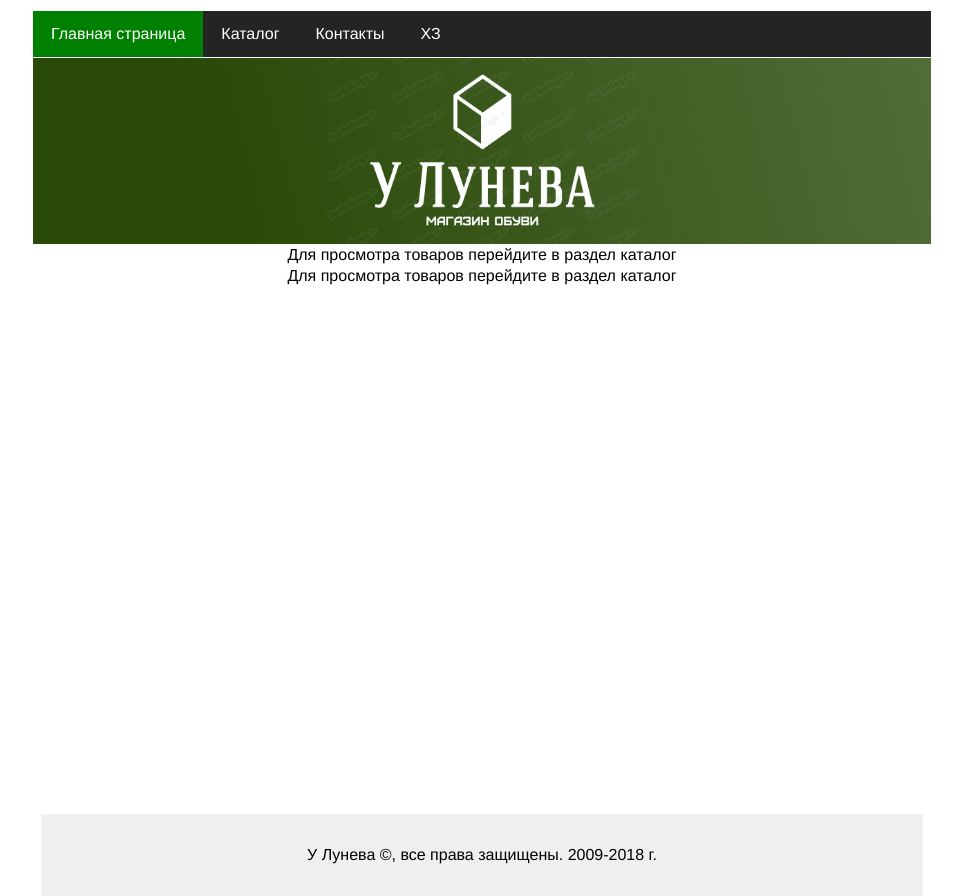
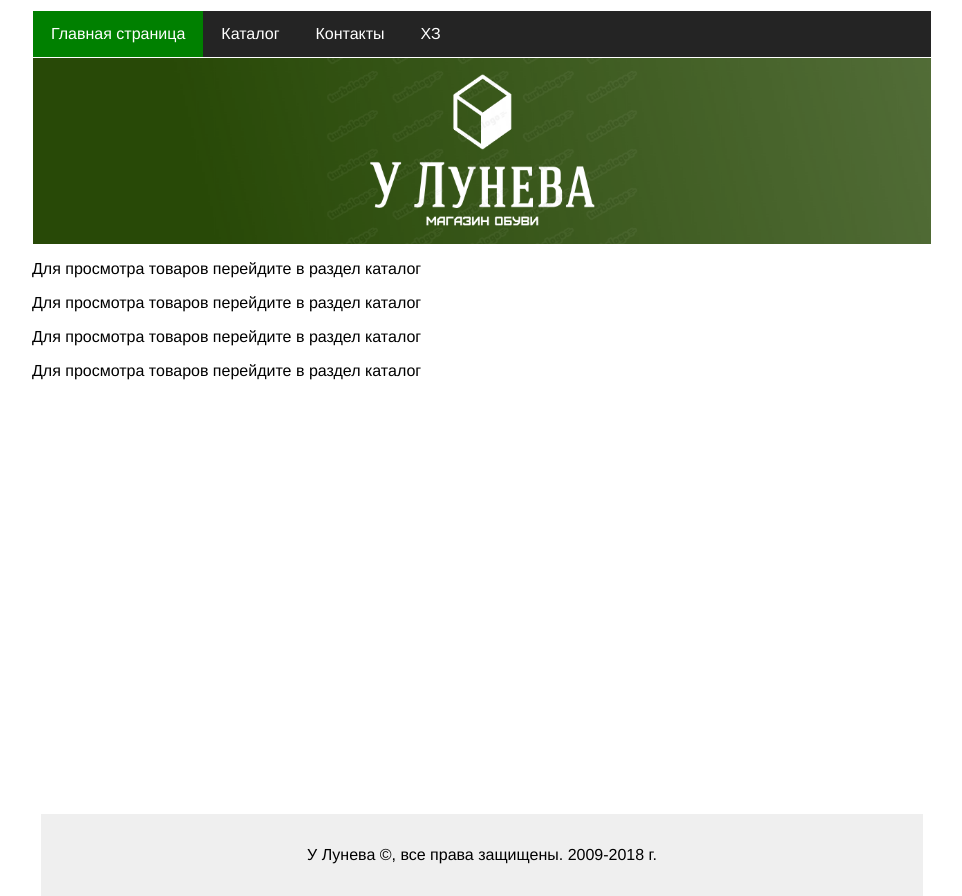
Before and after one commit to lunevav/masa-online-shop, a website: page project/index.html in a window 1280 px wide. Shown: the whole page, without its empty margins (158-1120 px from the left). Drawn offline with Linux system fonts and the light colour scheme.

Commit message:
minor changes

```diff
--- a/project/index.html
+++ b/project/index.html
@@ -23,12 +23,10 @@
         <div class="logo-wrapper">
             <img src="pictures/logo-full-size.PNG" alt="">
         </div>
-        <div class="content-wrapper">
-            <div>Для просмотра товаров перейдите в раздел каталог</div>
-        </div>
-        <div class="content-wrapper">
-            <div>Для просмотра товаров перейдите в раздел каталог</div>
-        </div>
+        <p>Для просмотра товаров перейдите в раздел каталог</p>
+        <p>Для просмотра товаров перейдите в раздел каталог</p>
+        <p>Для просмотра товаров перейдите в раздел каталог</p>
+        <p>Для просмотра товаров перейдите в раздел каталог</p>
     </div>
     <div class="footer">
         <p>У Лунева &#xA9, все права защищены. 2009-2018 г.</p>
```
